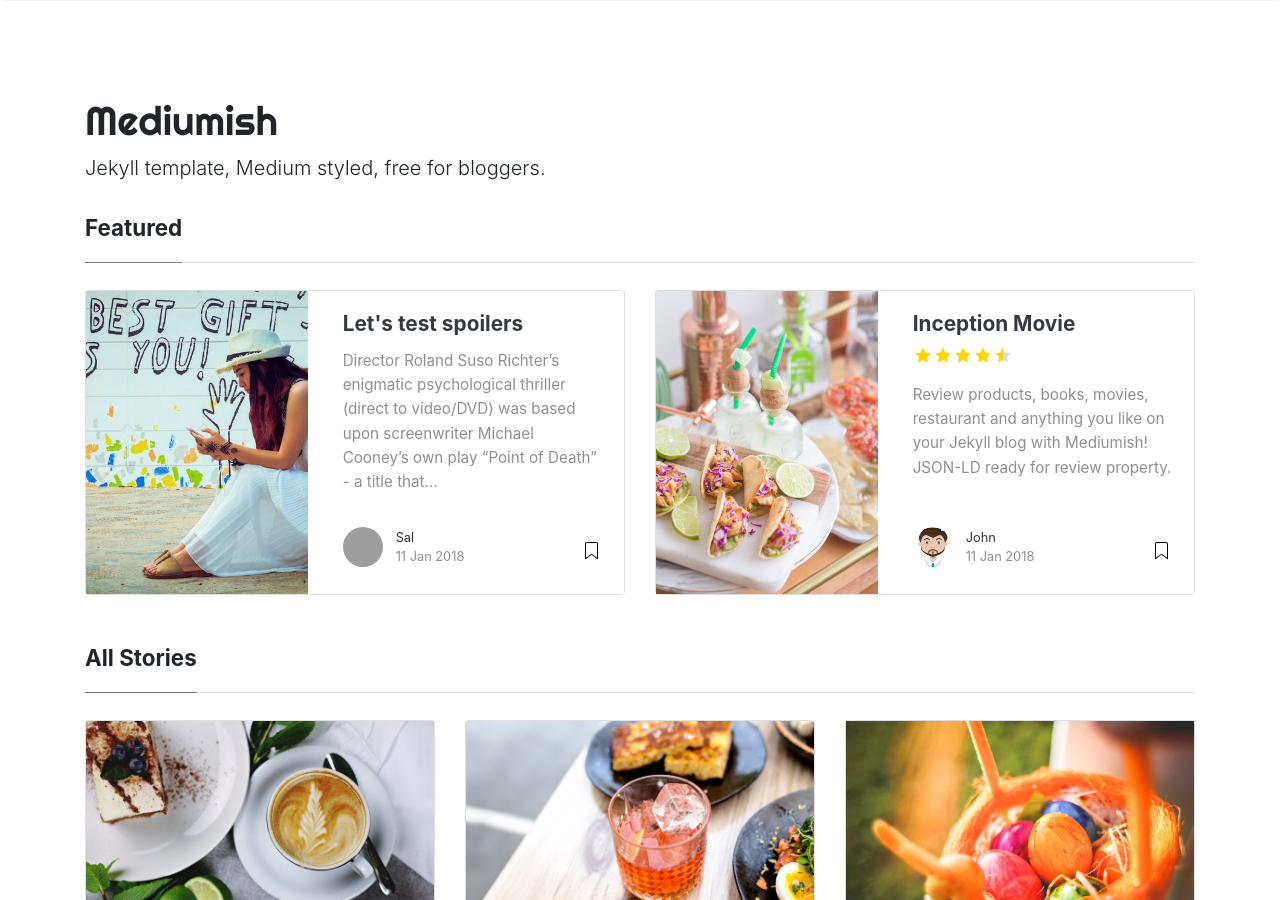
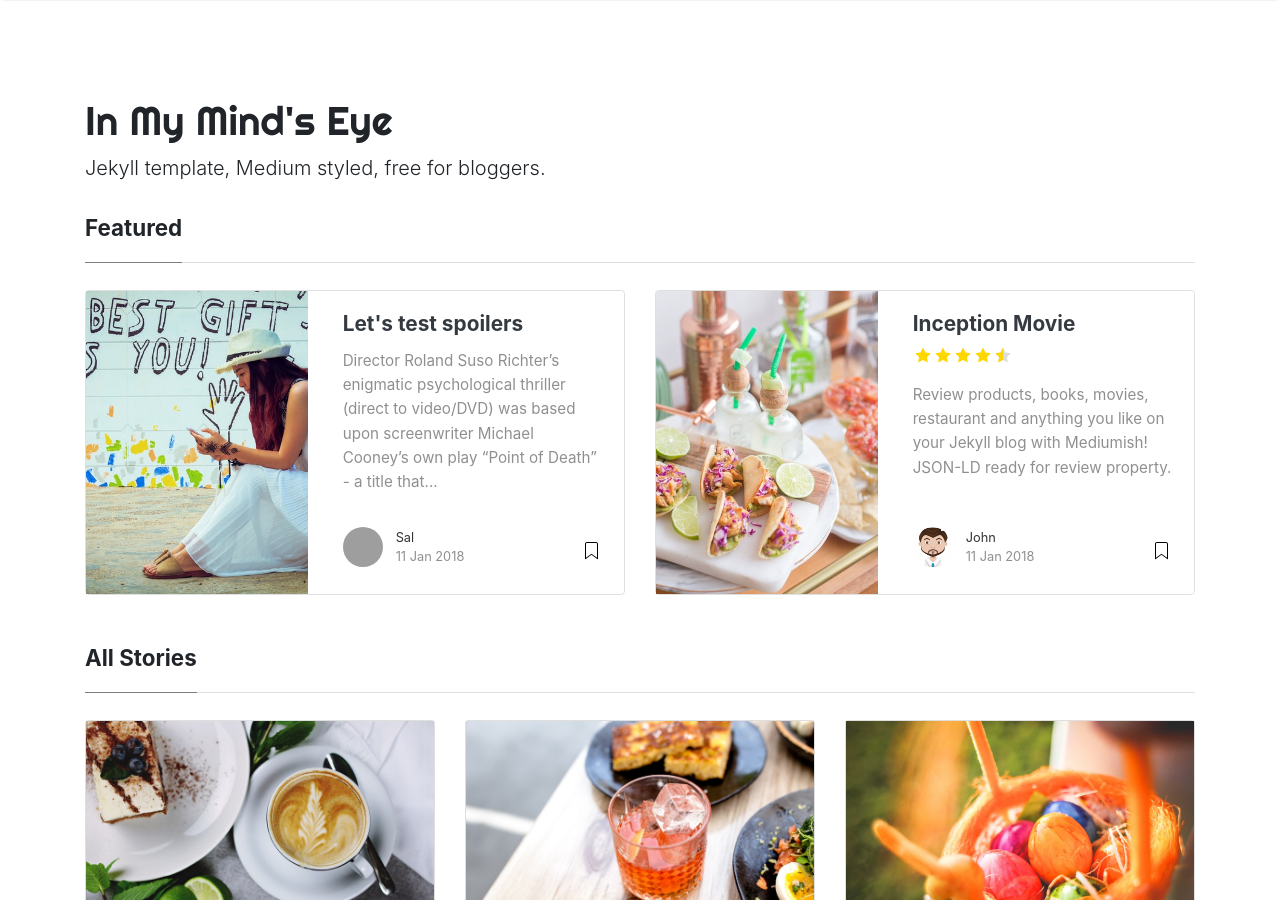
Before and after one commit to LawrenJ/LawrenJ.github.io, a Jekyll site: the page built from index.html, in a window 1280 px wide and 900 px high. Built offline with Jekyll 4.4.1, drawn with Linux system fonts in a browser that asks for light colours; nearby versions of some CDN libraries; the list of posts is cut into pages by our own code; grey boxes are pictures that could not be loaded.

Commit message:
Update default.html

```diff
--- a/_layouts/default.html
+++ b/_layouts/default.html
@@ -95,7 +95,7 @@ ga('send', 'pageview');
 <!-- Site Title
 ================================================== -->
 <div class="mainheading">
-    <h1 class="sitetitle">{{ site.name }}</h1>
+    <h1 class="sitetitle">In My Mind's Eye</h1>
     <p class="lead">
         {{ site.description }}
     </p>
```
